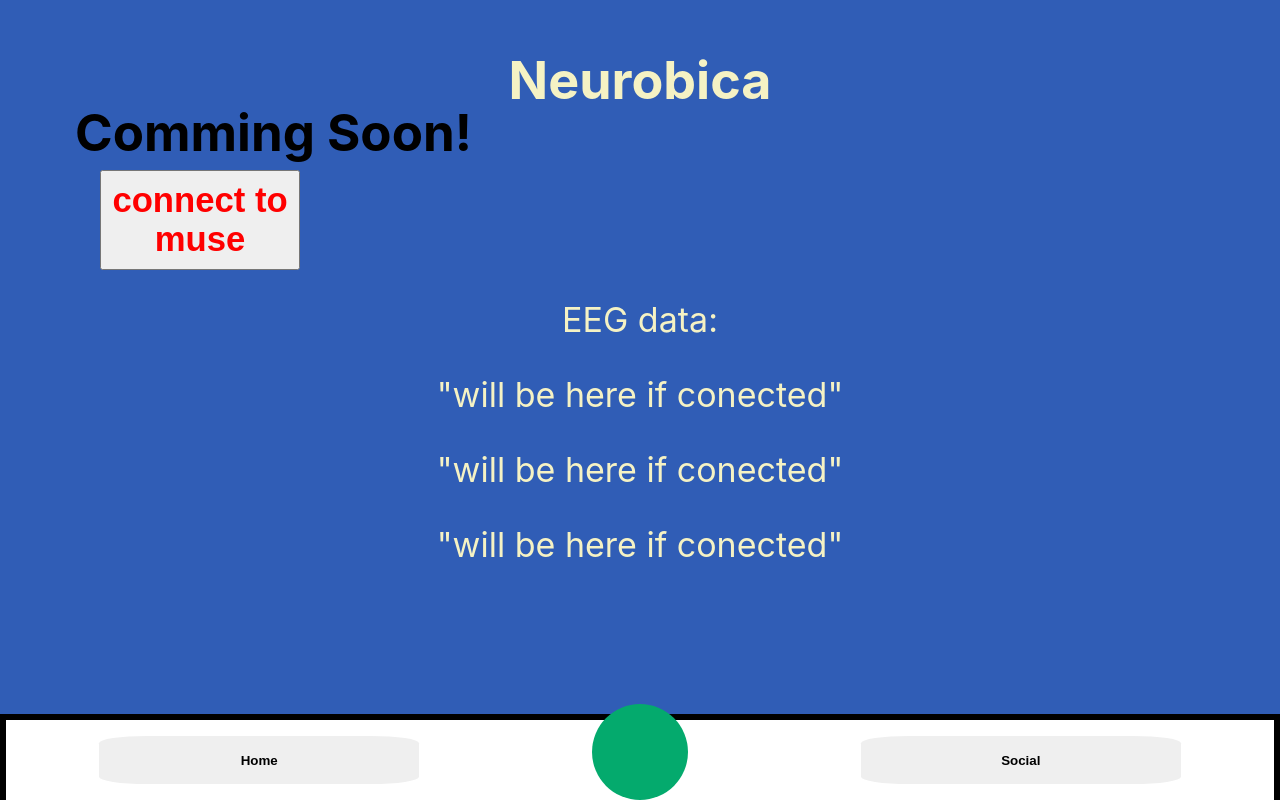
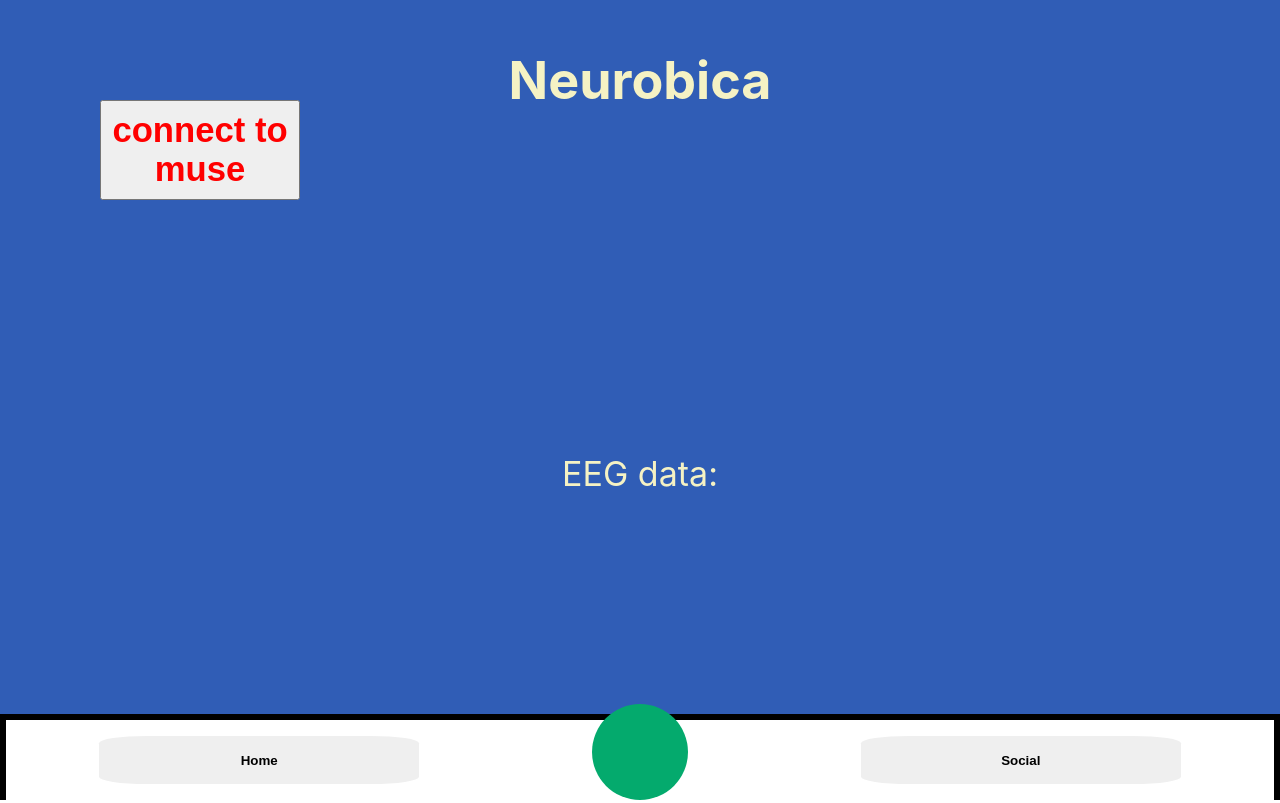
Before and after one commit to MNPCMW6444/neurobica-platform, a React (Create React App) app: page / in a window 1280 px wide. Built offline with nearby package versions, Linux system fonts and the light colour scheme.

Commit message:
EEGReadings Reasearch

```diff
--- a/src/ui/Body.js
+++ b/src/ui/Body.js
@@ -2,70 +2,74 @@
 import { MuseClient } from "muse-js";
 
 export default function Body() {
-  async function main() {
+
+
+  const [eeg1, setEeg1] = useState("will be here if conected");
+  const [eeg2, setEeg2] = useState("will be here if conected");
+  const [eeg3, setEeg3] = useState("will be here if conected");
+
+  async function connect() {
     try {
       let client = new MuseClient();
       await client.connect();
       await client.start();
 
-      client.telemetryData.subscribe((telemetry) => {
-        console.log(telemetry);
-        setEeg1(telemetry);
+
+
+      client.eegReadings.subscribe(reading => {
+        console.log(reading);
+        setEeg1(reading);
       });
 
-      client.eegReadings
-        .filter((r) => r.electrode === leftEyeChannel)
-        .subscribe((value) => {
-          setEeg2(value);
-        });
 
-      client.accelerometerData.subscribe((acceleration) => {
+
+/*
+      client.telemetryData.subscribe(telemetry => {
+        console.log(telemetry);
+        setEeg2(telemetry);
+      });
+
+      client.accelerometerData.subscribe(acceleration => {
         console.log(acceleration);
         setEeg3(acceleration);
       });
+ */
+
     } catch (e) {}
   }
 
-  const [eeg1, setEeg1] = useState("will be here if conected");
-  const [eeg2, setEeg2] = useState("will be here if conected");
-  const [eeg3, setEeg3] = useState("will be here if conected");
 
   return (
     <>
-      {" "}
       <div>
-        <h2
-          style={{
-            position: "absolute",
-            top: "60px",
-            left: "75px",
-            color: "black",
-          }}
-        >
-          Comming Soon!
-        </h2>
         <button
           style={{
             position: "absolute",
             width: "200px",
-            top: "170px",
+            top: "100px",
             left: "100px",
             height: "100px",
             fontSize: "26pt",
             color: "red",
           }}
           onClick={async () => {
-            //await main();
-            await main();
+            await connect();
           }}
         >
           {" "}
           connect to muse
         </button>
+        <br/>        <br/>
         <p>EEG data:</p>
-        <p>{JSON.stringify(eeg1)}</p>
-        <p>{JSON.stringify(eeg2)}</p>
-        <p>{JSON.stringify(eeg3)}</p>
+        <p>
+        <p style={{fontSize:"16pt"}}>{eeg1.electrode}</p>
+        <p style={{fontSize:"16pt"}}>{eeg1.index}</p>
+        {eeg1.samples && eeg1.samples.map((sample, index)=><p style={{fontSize:"8pt"}}>{"sample "+index+": "+sample}</p>)}
+        <p style={{fontSize:"16pt"}}>{eeg1.timestamp}</p>
+
+          </p>
+     {/*    <p>{JSON.stringify(eeg2)}</p>
+        <p>{JSON.stringify(eeg3)}</p> */}
       </div>
     </>
   );
--- a/src/ui/Footer.js
+++ b/src/ui/Footer.js
@@ -4,7 +4,7 @@
 import Bg from "./footer/Bg";
 import FooterButton from "./footer/FooterButton";
 
-export default function Footer() {
+export default function Footer () {
   return (
     <div>
       <div className="footerbutton">
```
